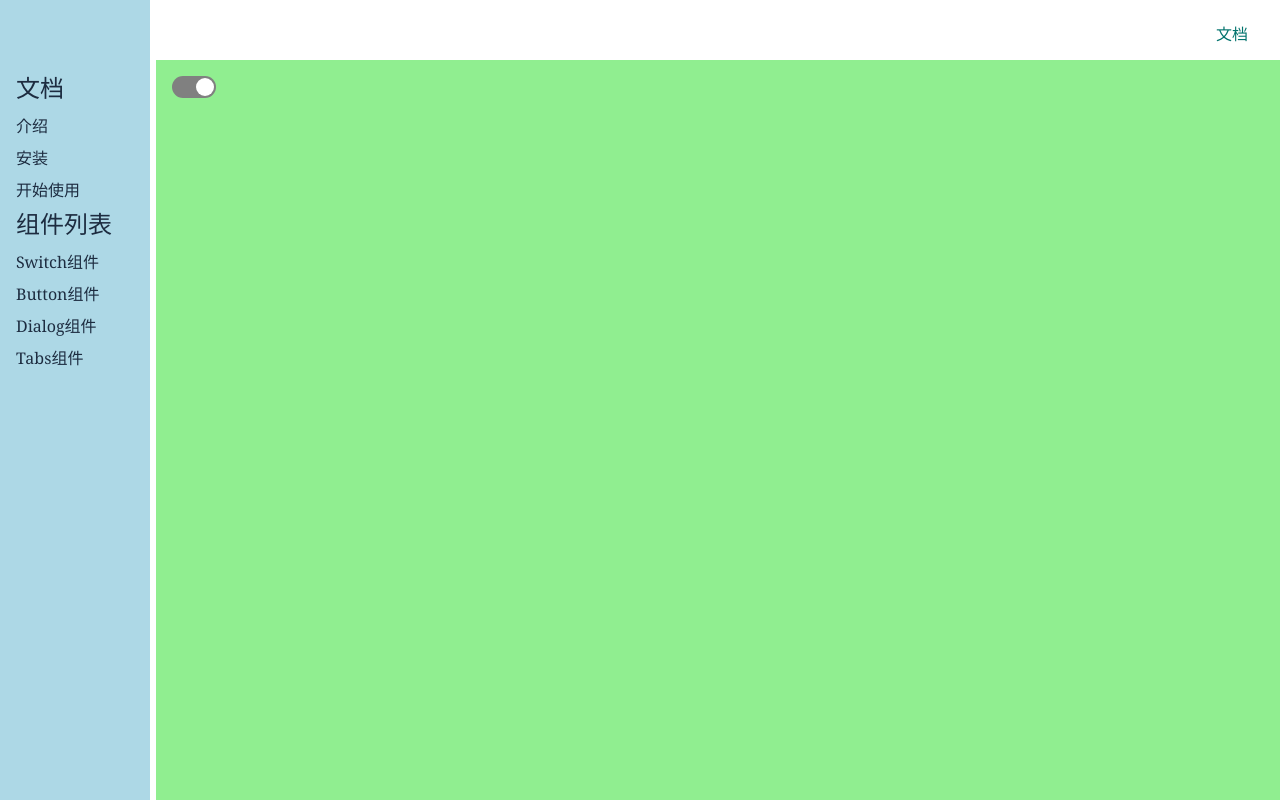
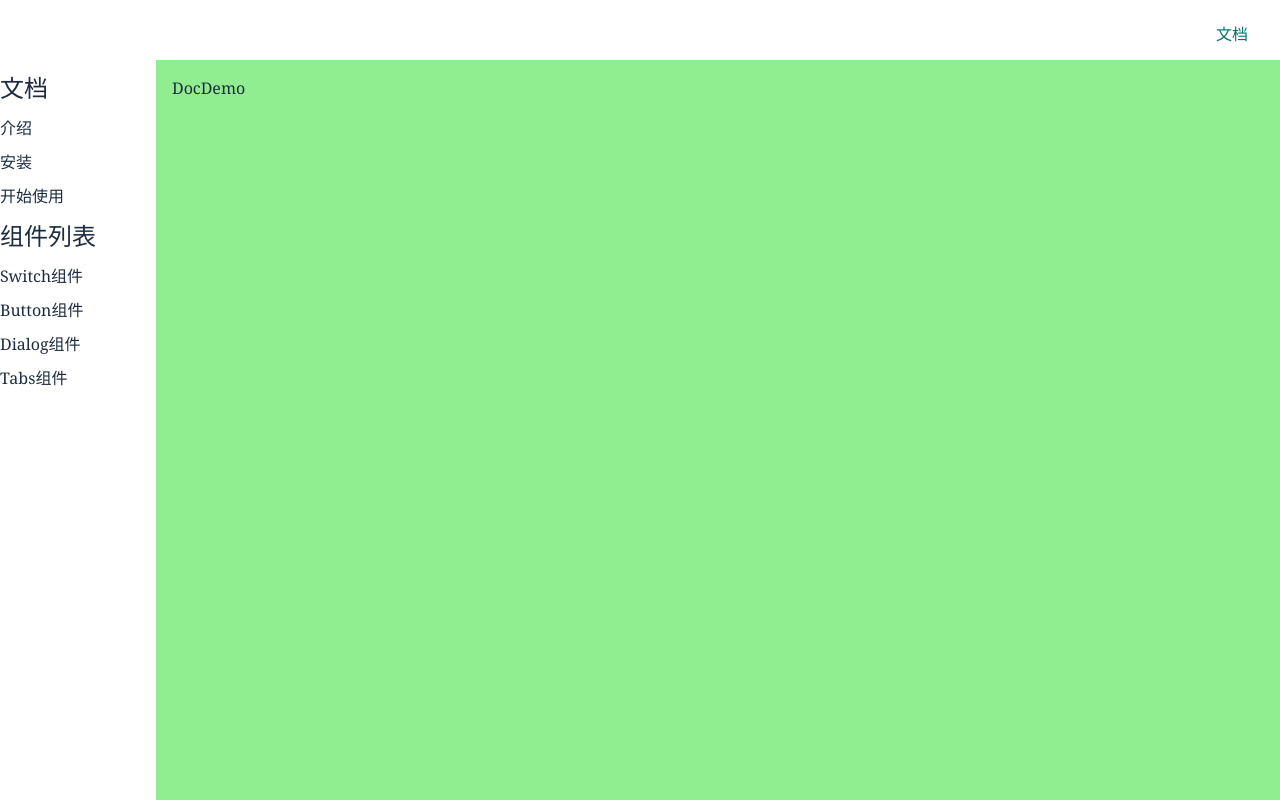
Before and after one commit to JamesLHY/vue3-ui, a Vue app: page /#/doc in a window 1280 px wide. Before the commit this address led to /#/doc/switch. Built offline with nearby package versions, Linux system fonts and the light colour scheme.

Commit message:
高亮路由

```diff
--- a/src/views/Doc.vue
+++ b/src/views/Doc.vue
@@ -5,53 +5,69 @@
       <aside v-if="asideVisible">
         <h2>文档</h2>
         <ol>
-                    <li>
-                        <router-link to="/Doc/Intro">介绍</router-link>
-                    </li>
-                    <li>
-                        <router-link to="/Doc/Install">安装</router-link>
-                    </li>
-                    <li>
-                        <router-link to="/Doc/GetStarted">开始使用</router-link>
-                    </li>
+          <router-link to="/Doc/Intro">
+            <li>介绍</li>
+          </router-link>
+          <router-link to="/Doc/Install">
+            <li>安装</li>
+          </router-link>
+          <router-link to="/Doc/GetStarted">
+            <li>开始使用</li>
+          </router-link>
         </ol>
         <h2>组件列表</h2>
         <ol>
-                    <li>
-                        <router-link to="/Doc/Switch">Switch组件</router-link>
-                    </li>
-                    <li>
-                        <router-link to="/Doc/Button">Button组件</router-link>
-                    </li>
-                    <li>
-                        <router-link to="/Doc/DiaLog">Dialog组件</router-link>
-                    </li>
-                    <li>
-                        <router-link to="/Doc/Tabs">Tabs组件</router-link>
-                    </li>
+          <router-link to="/Doc/Switch">
+            <li>Switch组件</li>
+          </router-link>
+          <router-link to="/Doc/Button">
+            <li>Button组件</li>
+          </router-link>
+          <router-link to="/Doc/DiaLog">
+            <li>Dialog组件</li>
+          </router-link>
+          <router-link to="/Doc/Tabs">
+            <li>Tabs组件</li>
+          </router-link>
         </ol>
       </aside>
       <main>
-                <router-view/>
+        <router-view />
       </main>
     </div>
   </div>
 </template>
 <script lang="ts">
-    import TopNav from '../components/TopNav.vue'
-    import {inject, Ref} from "vue";
+import TopNav from "../components/TopNav.vue";
+import { inject, Ref } from "vue";
 
 export default {
   components: {
-            TopNav
+    TopNav,
   },
   setup() {
-            const asideVisible = inject<Ref<boolean>>('asideVisible')
-            return {asideVisible}
-        }
-    }
+    const asideVisible = inject<Ref<boolean>>("asideVisible");
+    return { asideVisible };
+  },
+};
 </script>
 <style lang="scss" scoped>
+.router-link-active {
+  position: relative;
+  color: #1890ff;
+}
+.router-link-active::before {
+  z-index: -1;
+  position: fixed;
+  display: block;
+  clear: both;
+  content: "";
+  width: 100%;
+  height: 2em;
+  background: #e6f7ff;
+  transform: translateY(-0.5em);
+}
+
 .layout {
   display: flex;
   flex-direction: column;
@@ -79,6 +95,7 @@
   }
 
   > main {
+    z-index: 10;
     flex-grow: 1;
     padding: 16px;
     background: lightgreen;
@@ -86,9 +103,8 @@
 }
 
 aside {
-        background: lightblue;
   width: 150px;
-        padding: 16px;
+  padding: 16px 0;
   position: fixed;
   top: 0;
   left: 0;
@@ -100,8 +116,9 @@
   }
 
   > ol {
+    a
      > li {
-                padding: 4px 0;
+      margin: 10px 0;
     }
   }
 
```
Lines whose indentation alone changed are shown as unchanged.
